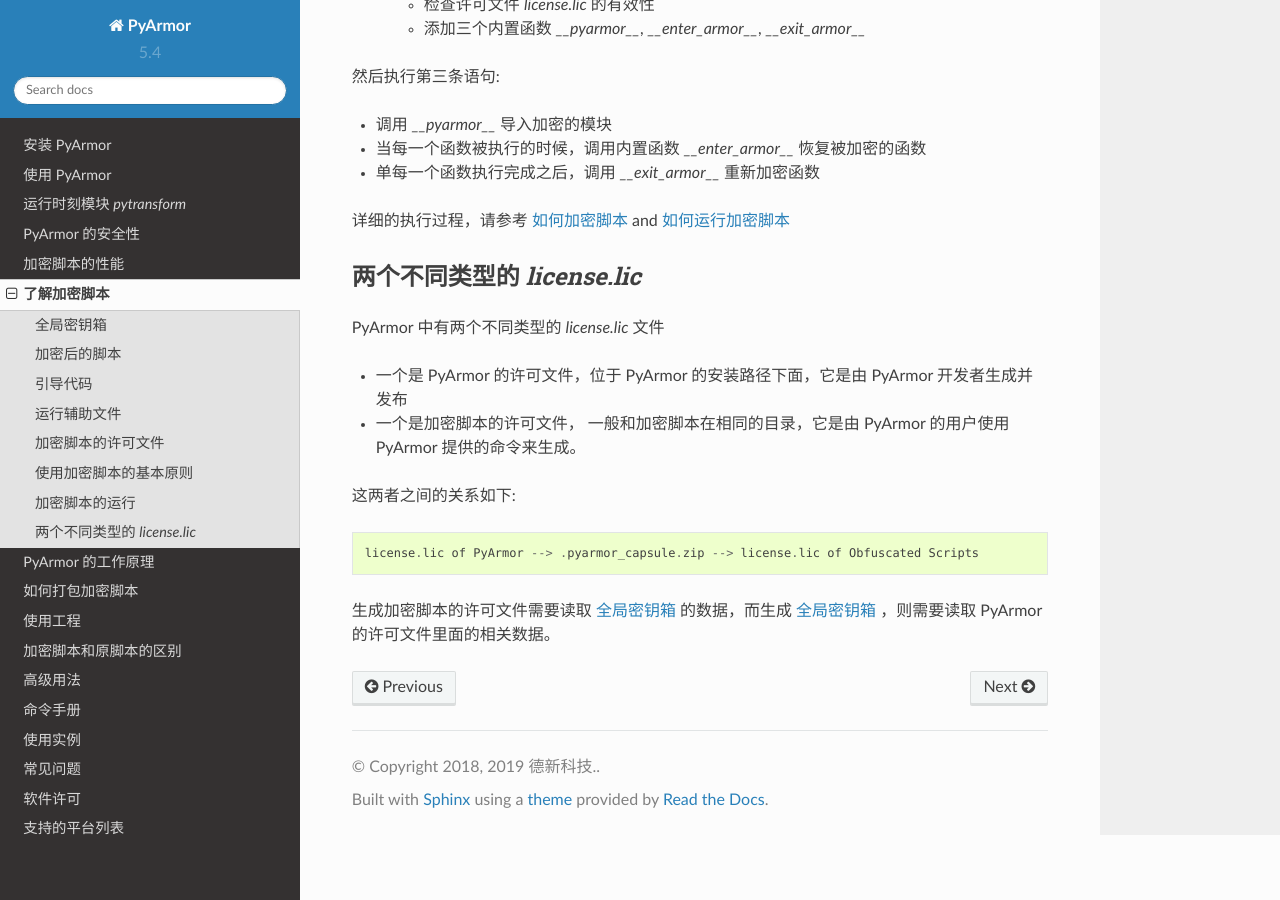
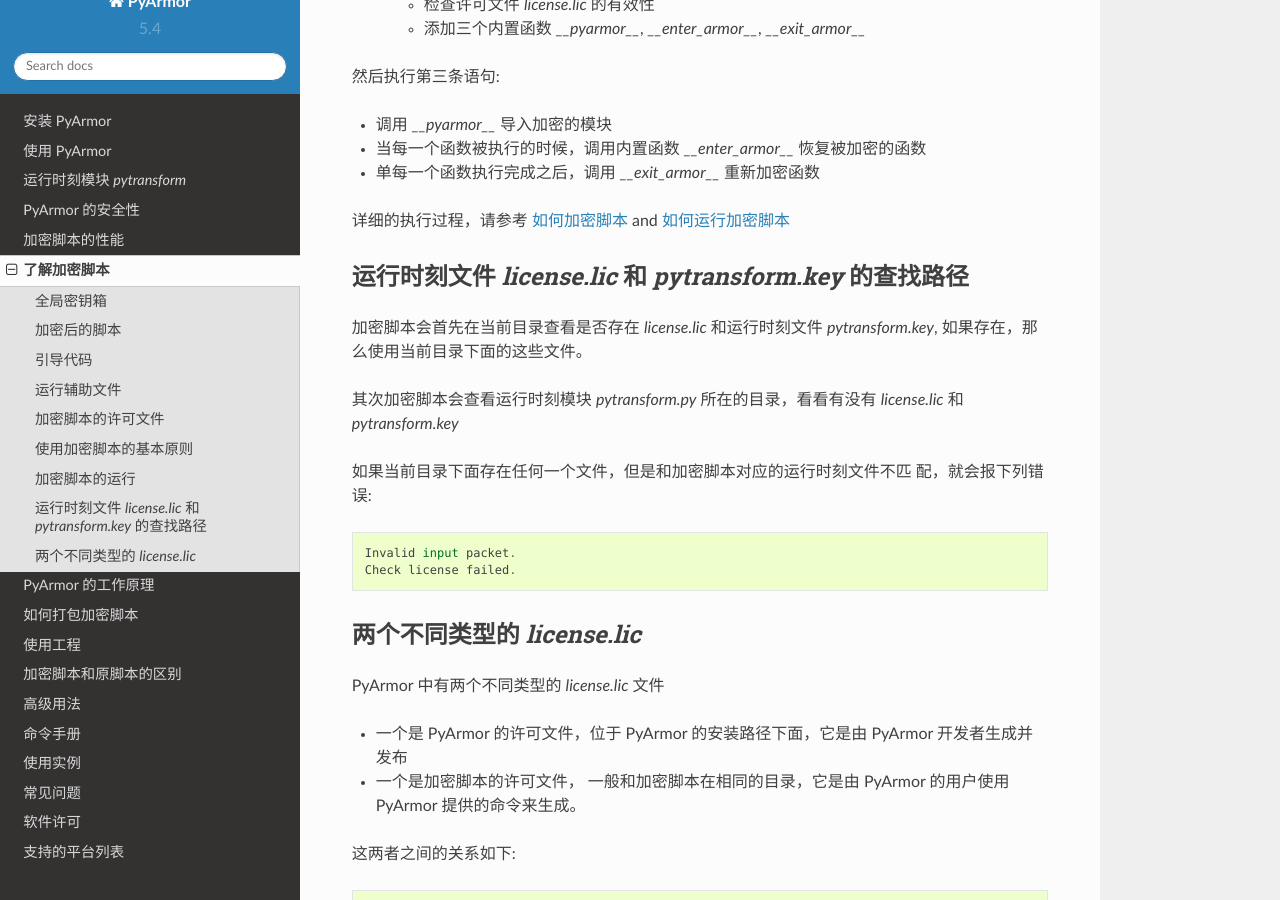
Before and after one commit to dashingsoft/pyarmor-docs-zh, a Sphinx documentation site: the page built from docs/understand-obfuscated-scripts.rst, in a window 1280 px wide and 900 px high, scrolled down 2369 px. Built offline with Sphinx 7.4.7 and the Read the Docs theme 2.0.0, drawn with Linux system fonts in a browser that asks for light colours.

Commit message:
Add new questions

```diff
--- a/docs/differences.rst
+++ b/docs/differences.rst
@@ -31,5 +31,8 @@
       # The output will be '<frozen foo>'
       print(hello.__file__)
 
+* 加密脚本需要部分 Python C API 的支持，所以第三方的解释器（例如
+  Jython 等），如果不能通过运行时刻的动态库 `sys.dllhandle` 提供这些
+  API，可能无法运行加密后的脚本。
 
 .. include:: _common_definitions.txt
--- a/docs/questions.rst
+++ b/docs/questions.rst
@@ -148,4 +148,19 @@
 目前支持的硬盘接口包括 IDE，SCSI 以及 NVME 固态硬盘，对于其他接口的尚
 不支持。
 
+运行脚本时候提示 Check license failed: Invalid input package.
+-------------------------------------------------------------
+
+检查当前目录下面是否有存在文件 `license.lic` 或者 `pytransform.key` ，
+如果存在的话，确保它们是加密脚本对应的运行时刻文件。
+
+加密脚本会首先在当前目录查看是否存在 `license.lic` 和运行时刻文件
+`pytransform.key`, 如果存在，那么使用当前目录下面的这些文件。
+
+其次加密脚本会查看运行时刻模块 `pytransform.py` 所在的目录，看看有没有
+`license.lic` 和 `pytransform.key`
+
+如果当前目录下面存在任何一个文件，但是和加密脚本对应的运行时刻文件不匹
+配，就会报这个错误。
+
 .. include:: _common_definitions.txt
--- a/docs/understand-obfuscated-scripts.rst
+++ b/docs/understand-obfuscated-scripts.rst
@@ -125,6 +125,21 @@
 
 详细的执行过程，请参考 :ref:`如何加密脚本` and :ref:`如何运行加密脚本`
 
+运行时刻文件 `license.lic` 和 `pytransform.key` 的查找路径
+----------------------------------------------------------
+
+加密脚本会首先在当前目录查看是否存在 `license.lic` 和运行时刻文件
+`pytransform.key`, 如果存在，那么使用当前目录下面的这些文件。
+
+其次加密脚本会查看运行时刻模块 `pytransform.py` 所在的目录，看看有没有
+`license.lic` 和 `pytransform.key`
+
+如果当前目录下面存在任何一个文件，但是和加密脚本对应的运行时刻文件不匹
+配，就会报下列错误::
+
+    Invalid input packet.
+    Check license failed.
+
 两个不同类型的 `license.lic`
 ----------------------------
 
```
Also changed, not shown: docs/advanced.rst (+8 -5 lines).
